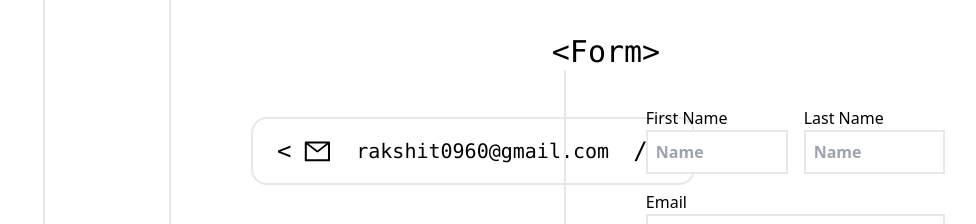
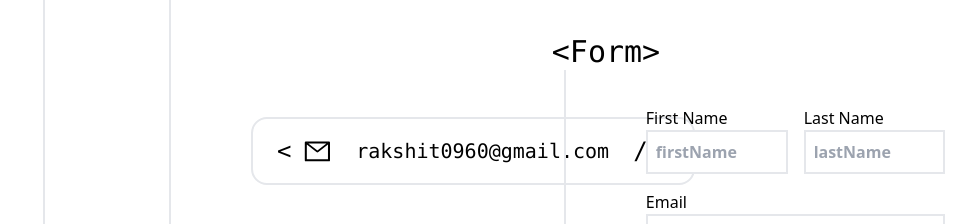
Before and after one commit to rakshit0960/personal-portfolio, a React (Vite) app: page / in a window 1280 px wide. Shown: the part 1940-2164 px from the top of the page, without its empty margins (1-977 px from the left). Built offline with nearby package versions, Linux system fonts and the light colour scheme.

Commit message:
added dark mode classes to form section

```diff
--- a/src/components/ContactComponent.tsx
+++ b/src/components/ContactComponent.tsx
@@ -7,7 +7,7 @@ interface Prop {
 
 export default function ContactComponent({icon, info, link}: Prop) {
   return (
-    <a href={link} target="_blank" className="px-6 py-4 border-2 rounded-2xl cursor-pointer hover:border-gray-600 ">
+    <a href={link} target="_blank" className="px-6 py-4 border-2 rounded-2xl cursor-pointer hover:border-gray-600 dark:border-gray-400 dark:hover:border-white dark:text-white">
       <code className="flex items-center text-2xl">
         {`<`}
             <div className="pl-3">{icon}</div>
--- a/src/components/ContactComponentsList.tsx
+++ b/src/components/ContactComponentsList.tsx
@@ -3,10 +3,12 @@ import { IconContext } from "react-icons";
 import { AiOutlineMail } from 'react-icons/ai'
 import { BsTelephone } from 'react-icons/bs'
 import { FaGithub, FaLinkedin} from 'react-icons/fa6'
+import { useThemeContext } from "./contexts/ThemeContext";
 
 export default function ContactComponentsList() {
+  const { darkTheme } = useThemeContext()
   return (
-    <IconContext.Provider value={{color: 'black', size: '1.2em'}}>
+    <IconContext.Provider value={{color: darkTheme ? 'white' : 'black', size: '1.2em'}}>
         <div className="grid gap-12">
             <ContactComponent icon={<AiOutlineMail />} info="rakshit0960@gmail.com" link={'mailto:rakshit0960@gmail.com'} />
             <ContactComponent icon={<BsTelephone />} info="+919701011814" link={'tel:+919701011814'} />
--- a/src/components/ContactForm.tsx
+++ b/src/components/ContactForm.tsx
@@ -43,8 +43,8 @@ export default function ContactForm() {
               type="text"
               name="firstName"
               required={true}
-              placeholder="Name"
-              className="border-2 p-2 font-semibold w-full focus:outline-none focus:ring-1 focus:ring-black"
+              placeholder="firstName"
+              className="border-2 p-2 font-semibold w-full focus:outline-none focus:ring-1 focus:ring-black dark:bg-transparent focus:bg-transparent"
             />
           </label>
           <label>
@@ -53,8 +53,8 @@ export default function ContactForm() {
               type="text"
               name="lastName"
               required={true}
-              placeholder="Name"
-              className="border-2 p-2 font-semibold w-full focus:outline-none focus:ring-1 focus:ring-black"
+              placeholder="lastName"
+              className="border-2 p-2 font-semibold w-full focus:outline-none focus:ring-1 focus:ring-black dark:bg-transparent focus:bg-transparent"
             />
           </label>
         </div>
@@ -67,7 +67,7 @@ export default function ContactForm() {
             required={true}
             placeholder="Email"
             autoComplete="email"
-            className="border-2 p-2 font-semibold w-full focus:outline-none focus:ring-1 focus:ring-black"
+            className="border-2 p-2 font-semibold w-full focus:outline-none focus:ring-1 focus:ring-black dark:bg-transparent focus:bg-transparent"
           />
         </label>
         <label>
@@ -78,14 +78,14 @@ export default function ContactForm() {
             placeholder="Message"
             rows={6}
             cols={40}
-            className="border-2 resize-none p-2 w-full font-semibold focus:outline-none focus:ring-1 focus:ring-black"
+            className="border-2 resize-none p-2 w-full font-semibold focus:outline-none focus:ring-1 focus:ring-black dark:bg-transparent"
           ></textarea>
         </label>
 
         {!isLoading ? (
           <button
             type="submit"
-            className="border-2 p-2 mt-4 rounded-xl hover:border-gray-500 focus:outline-none focus:ring-1 focus:ring-black"
+            className="border-2 p-2 mt-4 rounded-xl hover:border-gray-500 focus:outline-none focus:ring-1 focus:ring-black dark:bg-transparent dark:hover:bg-white dark:hover:text-black dark:border-white"
           >
             Send
           </button>
@@ -93,7 +93,7 @@ export default function ContactForm() {
           <button
             disabled
             type="submit"
-            className="border-2 p-2 mt-4 rounded-xl focus:outline-none focus:ring-1 focus:ring-black grid place-content-center"
+            className="border-2 p-2 mt-4 rounded-xl focus:outline-none focus:ring-1 focus:ring-black grid place-content-center dark:bg-transparent dark:hover:bg-white dark:hover:text-black dark:border-white"
           >
             <ImSpinner2 className="animate-spin" size='1.55em'/>
           </button>
--- a/src/components/ToggleThemeButton.tsx
+++ b/src/components/ToggleThemeButton.tsx
@@ -4,16 +4,16 @@ import { BsMoon, BsSun } from "react-icons/bs";
 import { useThemeContext } from "./contexts/ThemeContext";
 
 export default function ToggleThemeButton() {
-    const {theme, setTheme} = useThemeContext();
+    const {darkTheme, setDarkTheme} = useThemeContext();
 
     const toggleTheme:MouseEventHandler = () => {
-        setTheme(isDark => !isDark);
+        setDarkTheme(isDark => !isDark);
     }
 
   return (
-    <IconContext.Provider value={{color: theme ? 'white' : 'black', size: '1.6em'}}>
+    <IconContext.Provider value={{color: darkTheme ? 'white' : 'black', size: '1.6em'}}>
         <div onClick={toggleTheme} className="cursor-pointer border-2 border-gray-400 rounded-lg p-2 hover:border-black dark:hover:white dark:hover:border-white">
-            {theme ? <BsMoon /> : <BsSun /> }
+            {darkTheme ? <BsMoon /> : <BsSun /> }
         </div>
     </IconContext.Provider>
   )
--- a/src/components/contexts/ThemeContext.ts
+++ b/src/components/contexts/ThemeContext.ts
@@ -8,10 +8,10 @@ interface Theme {
 export const ThemeContext = createContext<Theme>({ darkTheme: undefined, setDarkTheme: undefined });
 
 export function useThemeContext() {
-    const {darkTheme: theme, setDarkTheme: setTheme} = useContext(ThemeContext)
+    const {darkTheme, setDarkTheme} = useContext(ThemeContext)
 
-    if (theme === undefined || setTheme === undefined)
+    if (darkTheme === undefined || setDarkTheme === undefined)
         throw new Error('Theme Cannot contain undefined field')
 
-    return {theme, setTheme};
+    return {darkTheme, setDarkTheme};
 }
```
